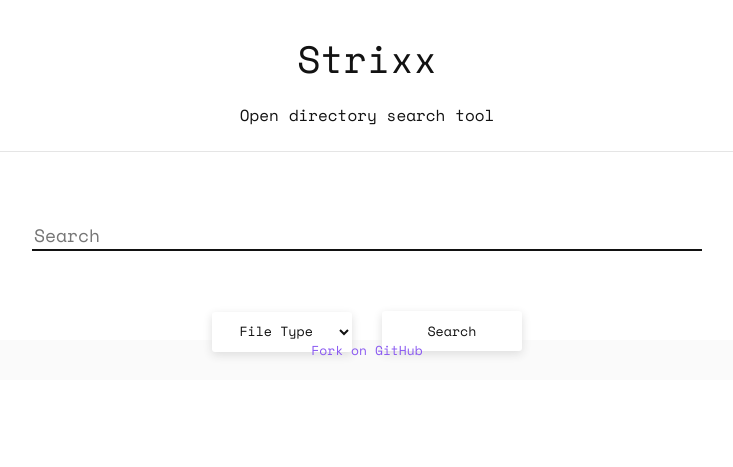
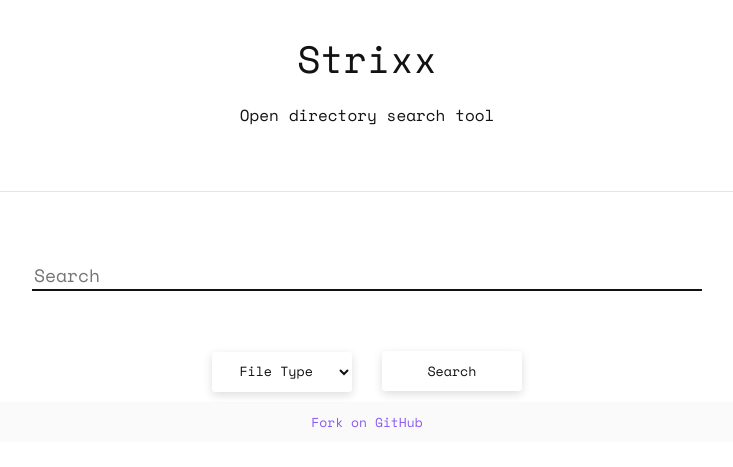
Before and after one commit to TheMetaphysicalCrook/strixx, a Jekyll site: the page built from index.html, in a window 1280 px wide. Shown: the top 467 px of the page, without its empty margins (273-1006 px from the left). Built offline with Jekyll 4.4.1, drawn with Linux system fonts in a browser that asks for light colours.

Commit message:
Update main.scss

```diff
--- a/css/main.scss
+++ b/css/main.scss
@@ -71,7 +71,6 @@
 .container {
     max-width: $max-width;
     margin: auto;
-    margin-bottom: -40px;
 }
 
 .wrapper {
@@ -136,8 +135,7 @@
 .footer{
     text-align: center;
     font-size: small;
-    margin: 18px;
-    height: 40px;
+    padding: 10px;
     background: $sec-white;
     border-radius: 20px;
 }
```
